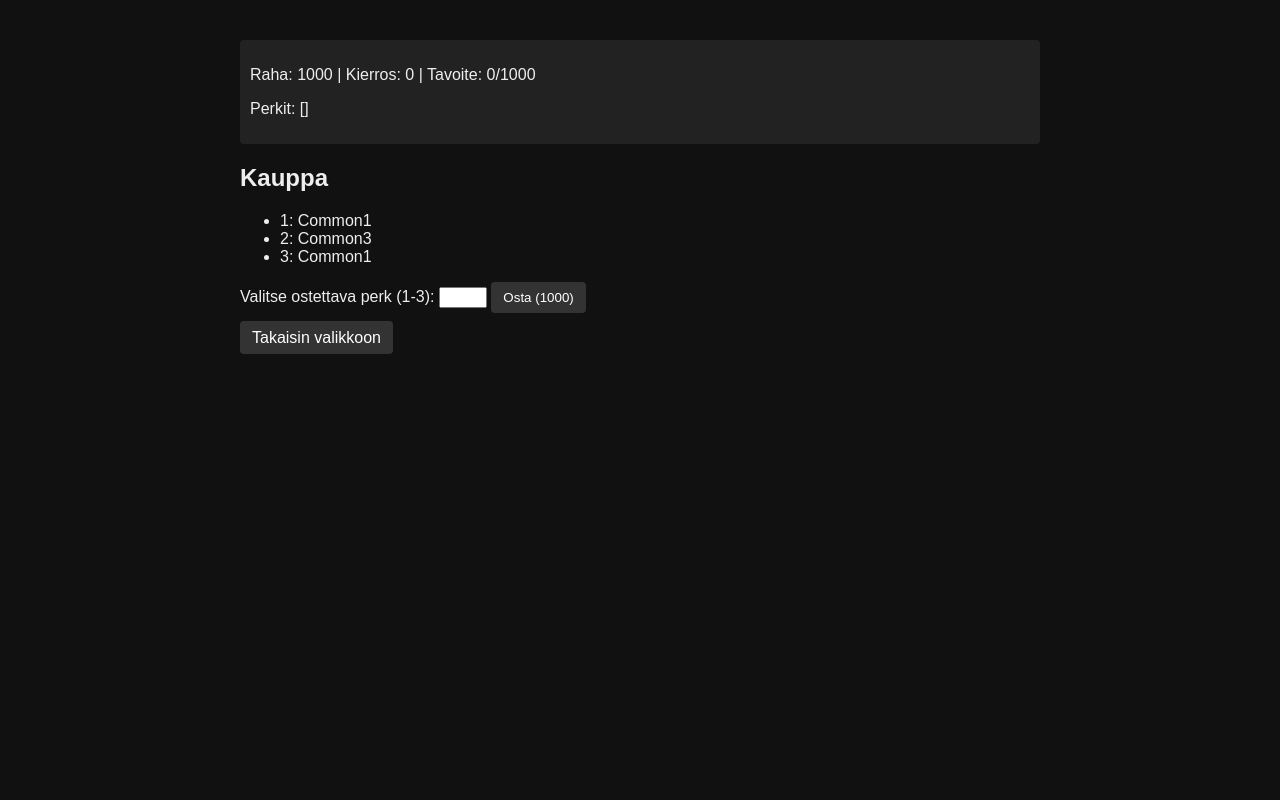
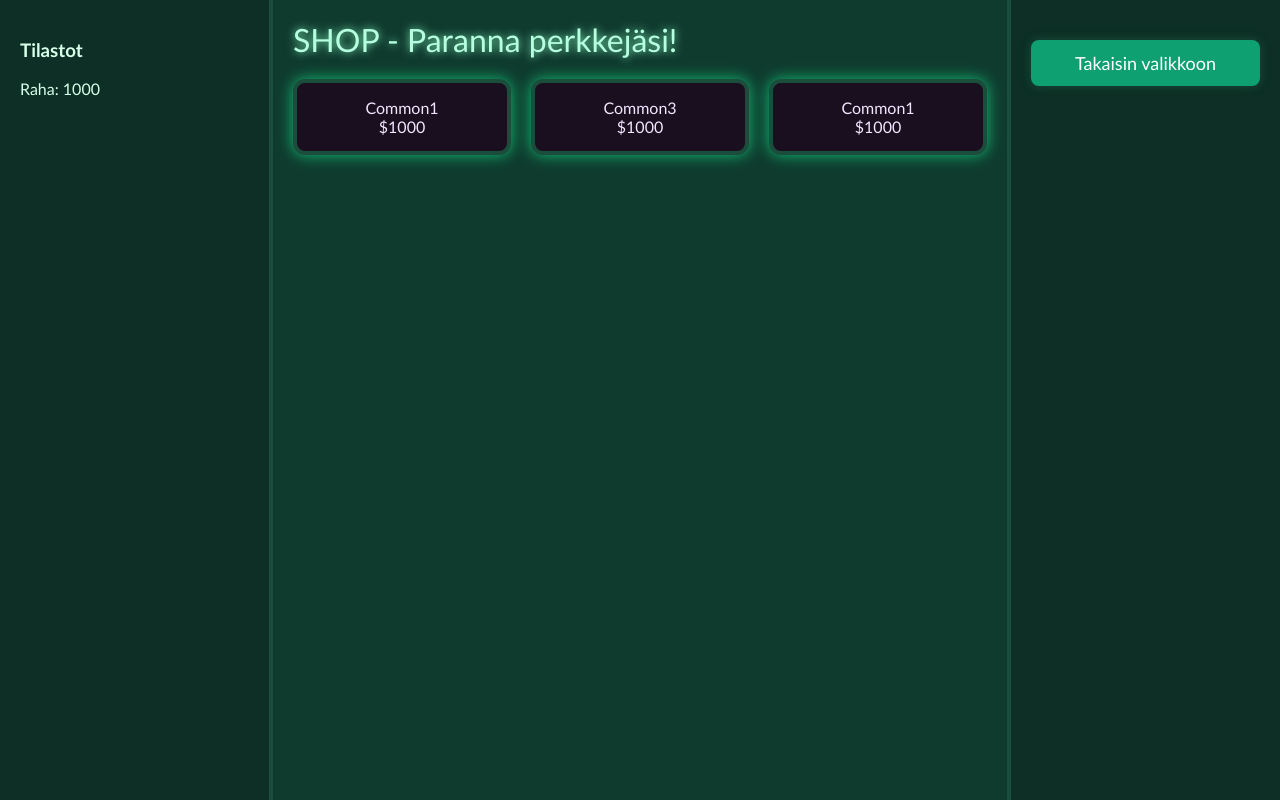
Before and after one commit to YeahIHasProblems/Ohjelmisto-projekti, a Flask app: page /kauppa in a window 1280 px wide. Run offline with Flask 3, Linux system fonts and the light colour scheme.

Commit message:
Todella alkeellinen testi flaskin toiminnasta

```diff
--- a/app.py
+++ b/app.py
@@ -2,7 +2,7 @@ from flask import Flask, render_template, redirect, url_for, session, request
 from pelinlogiikka import hae_satunnainen_lentokentta, kauppa_roll, laskuri
 
 app = Flask(__name__)
-app.secret_key = "supersecret"  # vaihda johonkin omaan
+app.secret_key = "taavoiollamikavaa"
 
 def reset_game():
     session["kierros"] = 0
@@ -40,7 +40,6 @@ def lento():
     if request.method == "POST":
         action = request.form.get("action")
 
-        # Aloita lento
         if action == "start":
             session["lokaatio"] = hae_satunnainen_lentokentta()
             session["palkka"] = random.randint(5, 2000)
@@ -51,7 +50,6 @@ def lento():
             session["kauppasecurity"] = 0
             return redirect(url_for("lento"))
 
-        # Tuplaus
         if action == "double":
             roll = random.randint(1, 2)
             if roll == 1:
@@ -63,7 +61,6 @@ def lento():
                 session["double_active"] = False
             return redirect(url_for("lento"))
 
-        # Lopeta tuplaus
         if action == "stop_double":
             session["raha"] += session["palkka"]
 
@@ -73,7 +70,6 @@ def lento():
             if session["tavoite"] >= 1000:
                 return redirect(url_for("voitto"))
 
-            #Nollaa lentotila
             session["double_active"] = False
             session["double_message"] = ""
             session["lokaatio"] = ""
@@ -118,12 +114,11 @@ def perkit():
 def voitto():
     kierrokset = session.get("kierros", 0)
 
-    # Nollaa peli kokonaan
     reset_game()
 
     return render_template("voitto.html", kierrokset=kierrokset)
 
 
 if __name__ == "__main__":
-    import random  # tarvitaan appissa
+    import random
     app.run(debug=True)
--- a/templates/kauppa.html
+++ b/templates/kauppa.html
@@ -1,22 +1,179 @@
-{% extends "base.html" %}
-{% block content %}
-<h2>Kauppa</h2>
+<!DOCTYPE html>
+<html lang="fi">
+<head>
+    <meta charset="UTF-8">
+    <title>Kauppa</title>
 
-{% if session.get("kauppalist") %}
-    <ul>
-    {% for item in session["kauppalist"] %}
-        <li>{{ loop.index }}: {{ item }}</li>
-    {% endfor %}
-    </ul>
+    <style>
+        body {
+            background: #0f3b2e;
+            font-family: 'Trebuchet MS', sans-serif;
+            color: #f0e6ff;
+            margin: 0;
+            padding: 0;
+        }
 
-    <form method="post" action="{{ url_for('osta_perk') }}">
-        <label>Valitse ostettava perk (1-3):</label>
-        <input type="number" name="index" min="0" max="2">
-        <button type="submit">Osta (1000)</button>
-    </form>
-{% else %}
-    <p>Kauppa on tyhjä. Palaa valikkoon ja avaa kauppa uudestaan.</p>
-{% endif %}
+        .container {
+            display: flex;
+            height: 100vh;
+        }
 
-<p><a href="{{ url_for('index') }}">Takaisin valikkoon</a></p>
-{% endblock %}
+        .left-panel {
+            width: 260px;
+            background: #0d2f25;
+            padding: 20px;
+            border-right: 4px solid #1a4d3b;
+            color: #d8ffe9;
+        }
+
+        .shop-area {
+            flex-grow: 1;
+            padding: 20px;
+        }
+
+        .shop-title {
+            font-size: 32px;
+            color: #b6ffe0;
+            margin-bottom: 20px;
+            text-shadow: 0 0 8px #8affc7;
+        }
+
+        .cards {
+            display: flex;
+            gap: 20px;
+        }
+
+        .card {
+            background: #1a0f1f;
+            border: 4px solid #1a4d3b;
+            border-radius: 12px;
+            width: 180px;
+            padding: 15px;
+            box-shadow: 0 0 15px #13be77;
+            text-align: center;
+            cursor: pointer;
+        }
+
+        .card:hover {
+            transform: scale(1.05);
+        }
+
+        .right-panel {
+            width: 260px;
+            background: #0d2f25;
+            padding: 20px;
+            border-left: 4px solid #1a4d3b;
+            color: #d8ffe9;
+        }
+
+        .button {
+            display: block;
+            background: #0fa072;
+            padding: 12px;
+            margin-top: 20px;
+            text-align: center;
+            border-radius: 8px;
+            color: white;
+            text-decoration: none;
+            font-size: 18px;
+            box-shadow: 0 0 10px #1a4d3b;
+        }
+
+        .popup-bg {
+            position: fixed;
+            top: 0;
+            left: 0;
+            width: 100%;
+            height: 100%;
+            background: rgba(0,0,0,0.7);
+            display: none;
+            justify-content: center;
+            align-items: center;
+        }
+
+        .popup {
+            background: #1a0f1f;
+            border: 4px solid #1a4d3b;
+            padding: 25px;
+            border-radius: 12px;
+            width: 300px;
+            text-align: center;
+            box-shadow: 0 0 20px #13be77;
+        }
+
+        .popup button {
+            margin: 10px;
+            padding: 10px 20px;
+            background: #13be77;
+            border: none;
+            border-radius: 8px;
+            color: white;
+            font-size: 16px;
+            cursor: pointer;
+        }
+
+        .popup button:hover {
+            background: #13be77;
+        }
+    </style>
+</head>
+<body>
+
+<div class="container">
+
+    <div class="left-panel">
+        <h3>Tilastot</h3>
+        <div class="stat">Raha: {{ session.get('raha', 0) }}</div>
+    </div>
+
+    <div class="shop-area">
+        <div class="shop-title">SHOP - Paranna perkkejäsi!</div>
+
+        {% if session.get("kauppalist") %}
+        <div class="cards">
+            {% for item in session["kauppalist"] %}
+            <div class="card" onclick="confirmBuy({{ loop.index0 }}, '{{ item }}')">
+                <div class="card-title">{{ item }}</div>
+                <div class="price">$1000</div>
+            </div>
+            {% endfor %}
+        </div>
+        {% else %}
+            <p>Kauppa on tyhjä.</p>
+        {% endif %}
+    </div>
+
+    <div class="right-panel">
+        <a class="button" href="{{ url_for('index') }}">Takaisin valikkoon</a>
+    </div>
+
+</div>
+
+<div class="popup-bg" id="popup-bg">
+    <div class="popup">
+        <h3 id="popup-text">Haluatko varmasti ostaa tämän?</h3>
+
+        <form id="buy-form" method="post" action="{{ url_for('osta_perk') }}">
+            <input type="hidden" name="index" id="perk-index">
+            <button type="submit">Kyllä</button>
+        </form>
+
+        <button onclick="closePopup()">Peruuta</button>
+    </div>
+</div>
+
+<script>
+    function confirmBuy(index, name) {
+        document.getElementById("perk-index").value = index;
+        document.getElementById("popup-text").innerText =
+            "Haluatko varmasti ostaa: " + name + "?";
+        document.getElementById("popup-bg").style.display = "flex";
+    }
+
+    function closePopup() {
+        document.getElementById("popup-bg").style.display = "none";
+    }
+</script>
+
+</body>
+</html>
```
Also changed, not shown: pelinlogiikka.py (+3 -17 lines).
